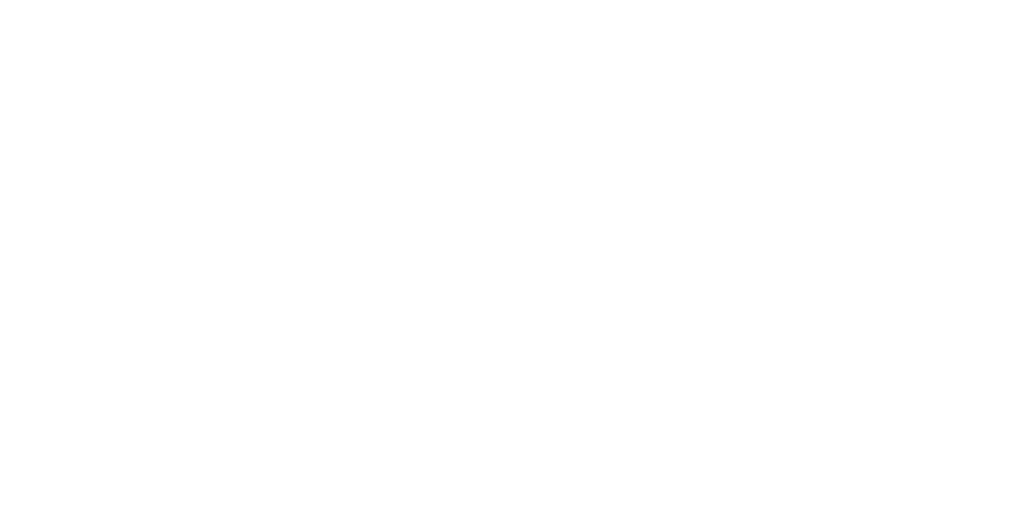
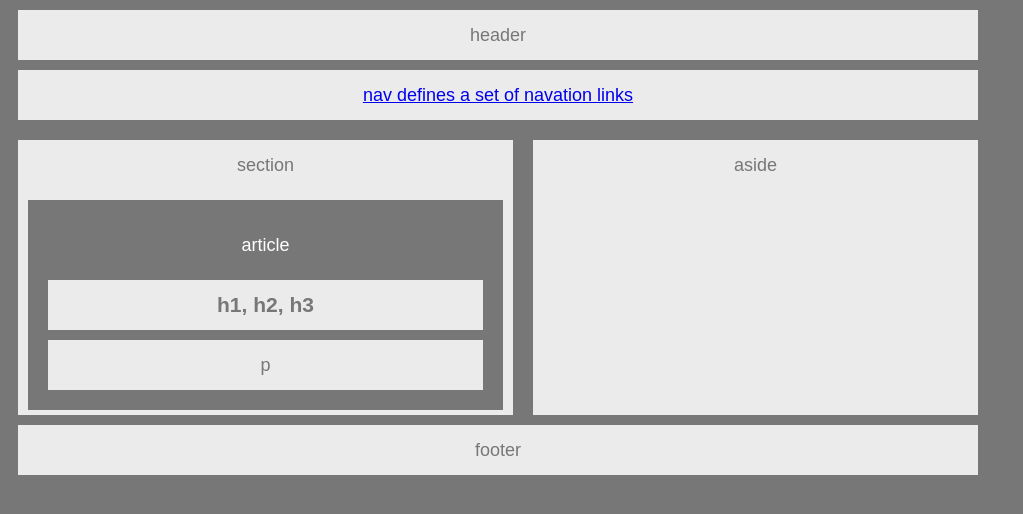
Before and after one commit to leon-do/HW-Wireframe, a PHP site: page / in a window 1280 px wide. Before the commit the part shown is empty. Shown: the top 514 px of the page, without its empty margins (0-1023 px from the left). Run offline with PHP 8.4, Linux system fonts and the light colour scheme.

Commit message:
final version of EZ

```diff
--- a/index.html
+++ b/index.html
@@ -1,9 +1,25 @@
 <!DOCTYPE html>
 <html>
 <head>
-	<title>Title</title>
+	<title>Title Here</title>
+	<link rel="stylesheet" type="text/css" href="style.css">
 </head>
 <body>
+	<header> header </header>
 
+	<nav>
+		<a href="#">nav defines a set of navation links</a>
+	</nav>
+
+	<section> section
+		<article>
+			<p id=makeWhite>article</p>
+			<h1> h1, h2, h3 </h1>
+			<p> p </p>
+		 </article>
+	</section>
+	<aside> aside </aside>
+
+	<footer>footer</footer>
 </body>
 </html>
--- a/style.css
+++ b/style.css
@@ -1 +1,41 @@
-stuff
+html{
+	text-align: center;
+	font-family: 'Arial', 'Helvetica Neue', Helvetica, sans-serif;
+    font-size:18px;
+    color:#777;
+}
+body{
+	background-color: #777;
+}
+header, nav, footer, h1, section, article, p, aside{
+	background-color: #ebebeb;
+	margin: 10px;
+}
+header, nav, footer{
+	width: 960px;
+	height: 50px;
+	line-height: 50px;
+}
+section{
+	line-height: 50px;
+	width: 495px;
+	float:left;
+	height: 275px;
+}
+aside{
+	line-height: 50px;
+	float: left;
+	width: 445px;  /* 960 - 495 - 10(left margin) - 10 (right margin) = 445px  */
+	height: 275px;
+}
+article{
+	padding: 10px;
+	background-color: #777;
+}
+#makeWhite{
+	color:white;
+	background-color: #777;
+}
+footer{
+	clear:left; /* moves below float */
+}
```
